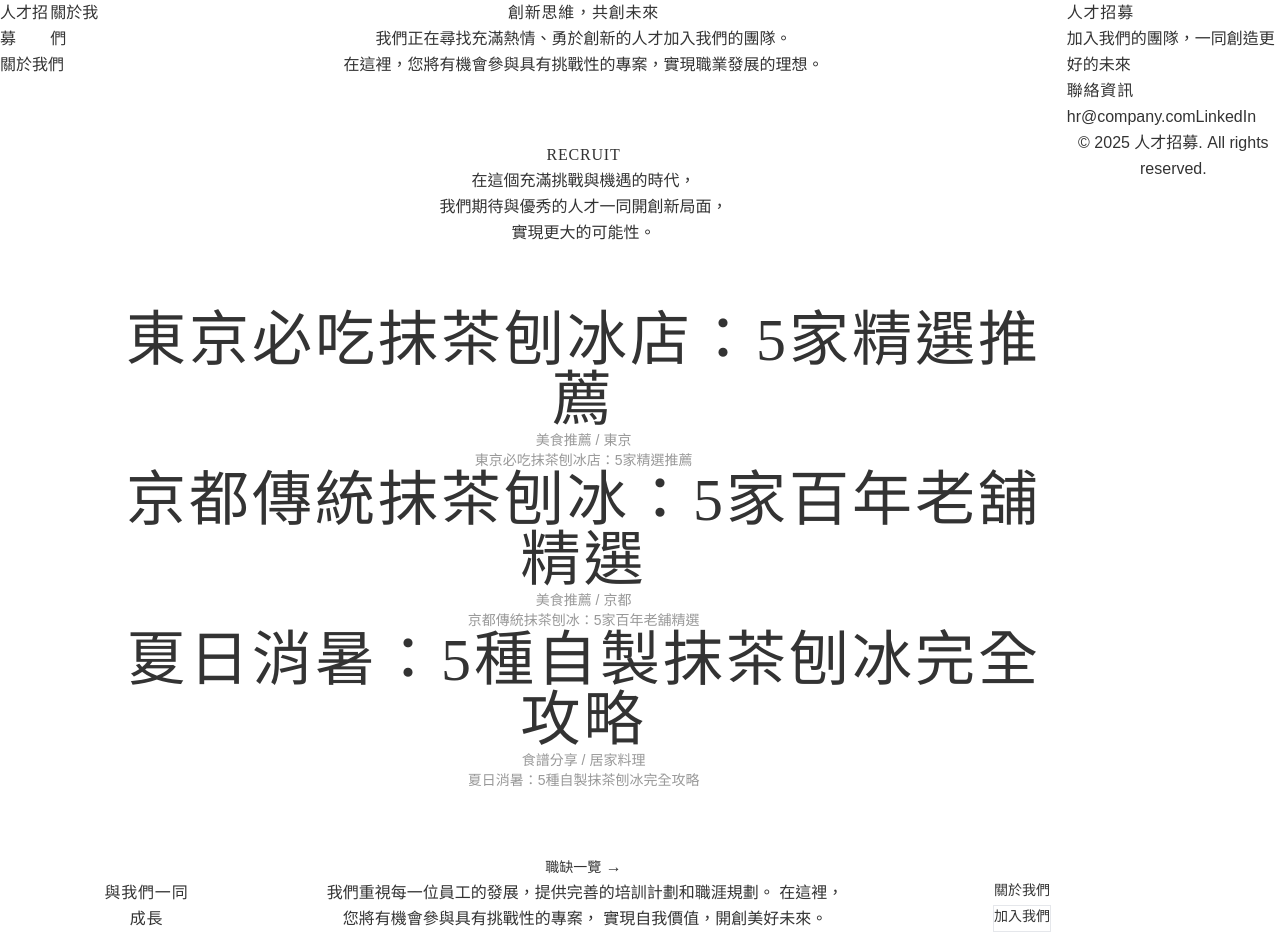
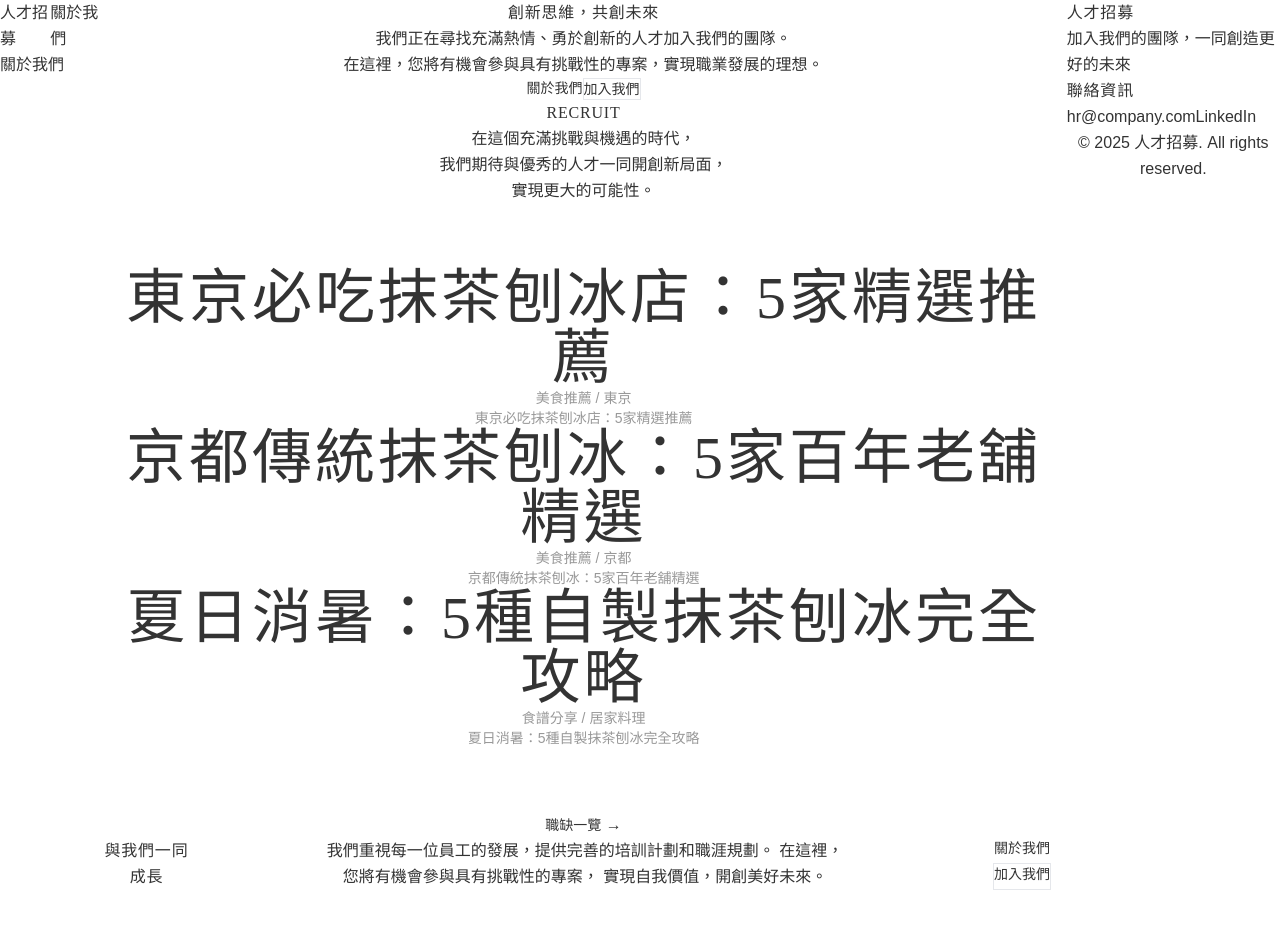
Before and after one commit to raywang1025/matcha-kakigori-blog, a Jekyll site: the page built from index.md, in a window 1280 px wide. Built offline with Jekyll 4.4.1, drawn with Linux system fonts in a browser that asks for light colours; after the commit the page ends 900 px from its top, so only the background shows below that.

Commit message:
將首頁改為一個螢幕高度

```diff
--- a/_layouts/home.html
+++ b/_layouts/home.html
@@ -2,17 +2,33 @@
 layout: default
 ---
 
-<!-- 英雄區塊：品牌形象展示 -->
-<section class="relative min-h-[100vh] flex items-center justify-center mb-16 md:mb-24 lg:mb-32">
-  <div class="absolute inset-0 overflow-hidden">
-    <div class="w-full h-full bg-responsive bg-gradient-to-br from-green-50 to-green-100"></div>
+<!-- 主要內容區塊：一個螢幕高度 -->
+<section class="h-screen flex items-center justify-center relative overflow-hidden">
+  <!-- 背景 -->
+  <div class="absolute inset-0">
+    <div class="w-full h-full bg-gradient-to-br from-green-50 to-green-100"></div>
   </div>
-  <div class="relative z-10 text-center w-full max-w-4xl mx-auto px-4 sm:px-6 lg:px-8 py-16 md:py-24">
+
+  <!-- 內容 -->
+  <div class="relative z-10 text-center w-full max-w-4xl mx-auto px-4 sm:px-6 lg:px-8">
     <h1 class="mb-8 md:mb-12 lg:mb-16 text-center">創新思維，共創未來</h1>
 
-    <div class="prose prose-sm md:prose-base lg:prose-lg mx-auto text-balance text-center">
+    <div class="prose prose-sm md:prose-base lg:prose-lg mx-auto text-balance text-center mb-12">
       <p>我們正在尋找充滿熱情、勇於創新的人才加入我們的團隊。<br>
          在這裡，您將有機會參與具有挑戰性的專案，實現職業發展的理想。</p>
+    </div>
+
+    <!-- 按鈕 -->
+    <div class="flex flex-wrap gap-4 sm:gap-6 justify-center">
+      <a href="{{ site.baseurl }}/about"
+         class="inline-flex items-center px-6 sm:px-8 py-3 sm:py-4 bg-white/80 backdrop-blur-sm text-gray-800 hover:bg-white transition-colors text-sm sm:text-base">
+        關於我們
+      </a>
+
+      <a href="{{ site.baseurl }}/contact"
+         class="inline-flex items-center px-6 sm:px-8 py-3 sm:py-4 border border-gray-800 text-gray-800 hover:bg-gray-800 hover:text-white transition-colors text-sm sm:text-base">
+        加入我們
+      </a>
     </div>
   </div>
 </section>
```
